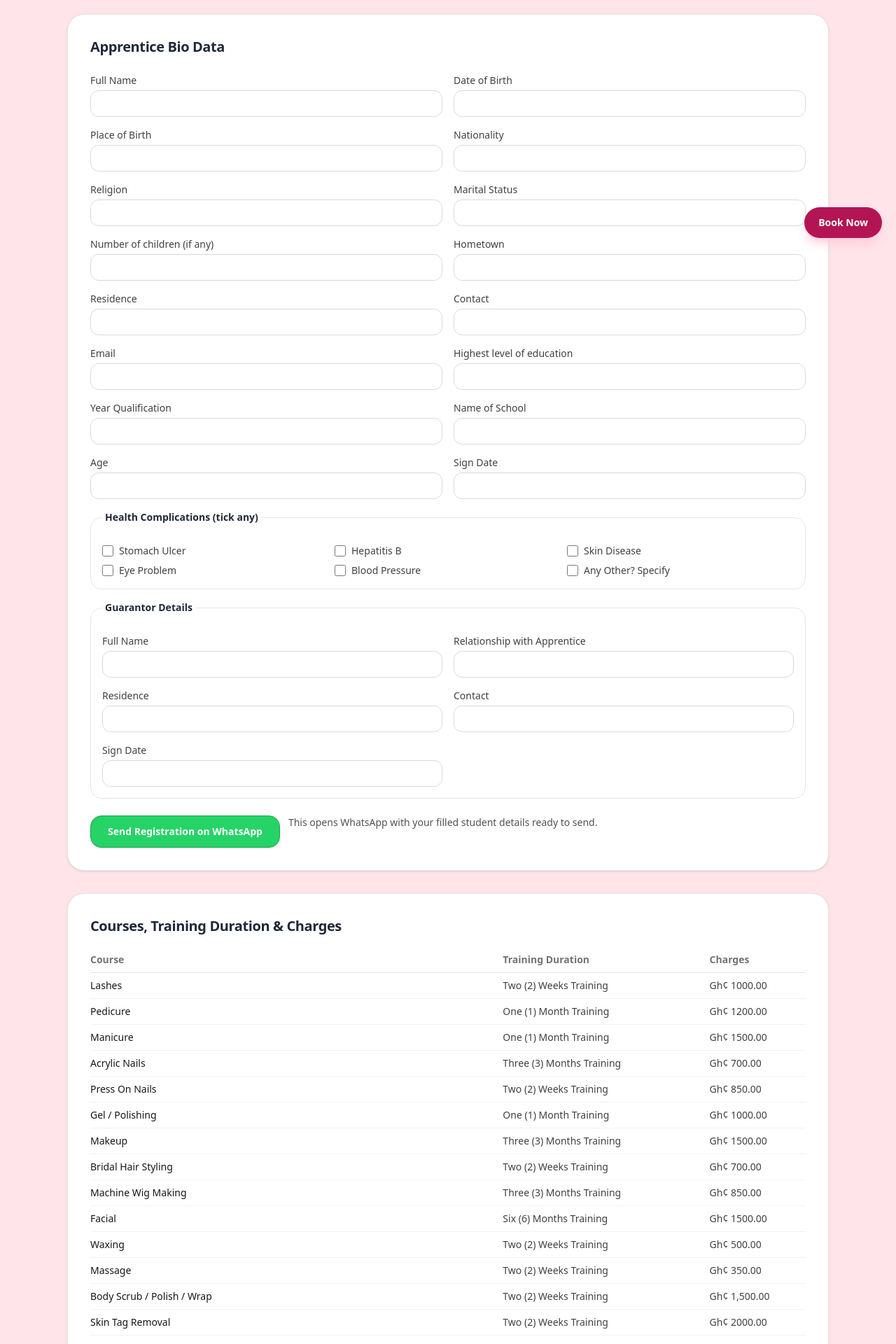
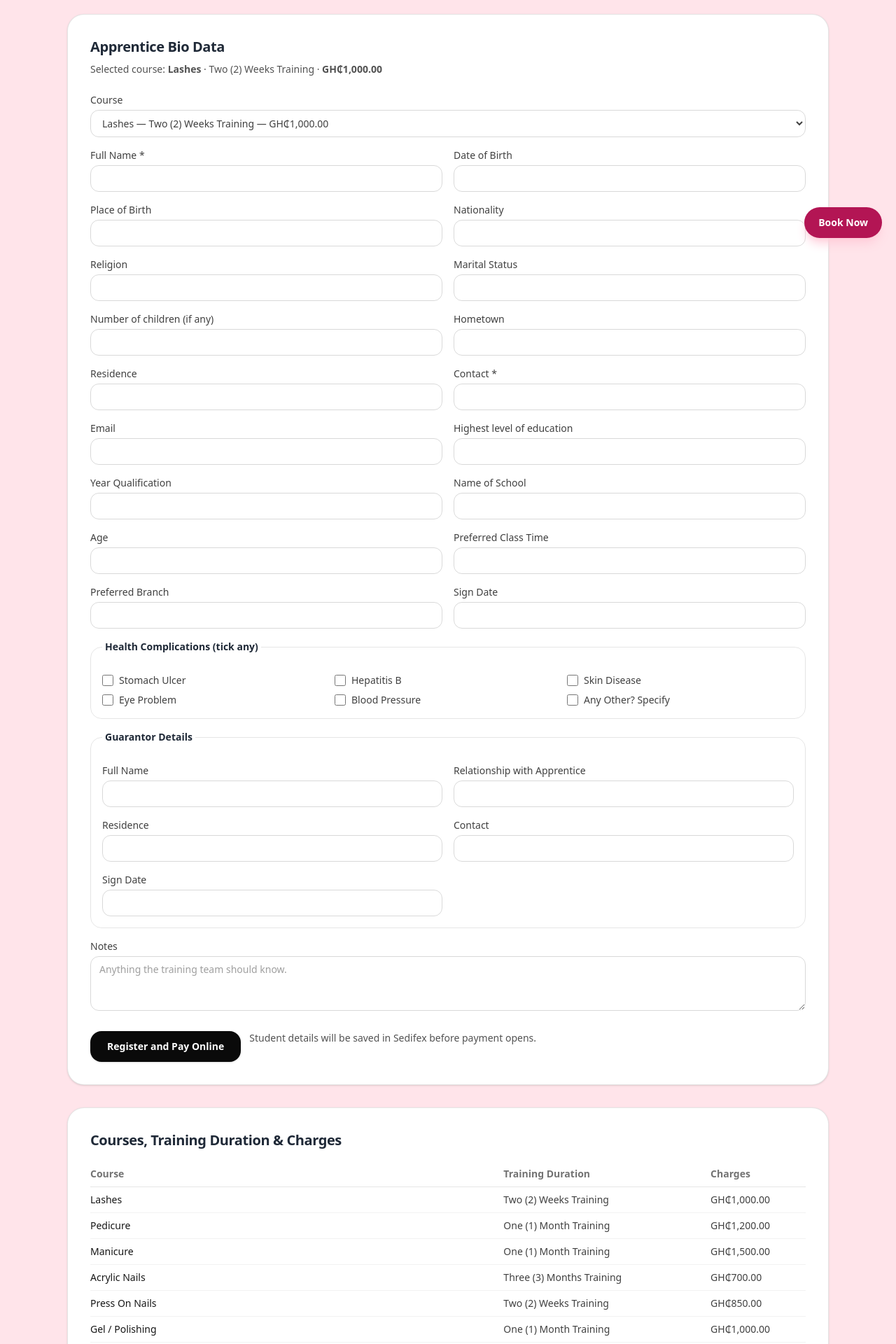
Before and after one commit to learngermanghana/glittering, a Next.js app: page /training in a window 1280 px wide. Shown: the part 440-2360 px from the top of the page at 70% size. Built offline with nearby package versions, Linux system fonts and the light colour scheme.

Commit message:
Use Sedifex checkout for training registration

```diff
--- a/src/app/training/page.tsx
+++ b/src/app/training/page.tsx
@@ -1,7 +1,7 @@
 "use client";
 
 import Image from "next/image";
-import { FormEvent } from "react";
+import { FormEvent, useMemo, useState } from "react";
 import { Container } from "@/components/Container";
 import { SectionTitle } from "@/components/SectionTitle";
 import { SITE } from "@/lib/site";
@@ -18,7 +18,7 @@ const healthComplications = [
 const trainingGallery = ["/training/1.jpeg", "/training/2.jpeg", "/training/3.jpeg", "/training/4.jpeg"];
 
 const apprenticeFields = [
-  { key: "full_name", label: "Full Name" },
+  { key: "full_name", label: "Full Name", required: true },
   { key: "date_of_birth", label: "Date of Birth" },
   { key: "place_of_birth", label: "Place of Birth" },
   { key: "nationality", label: "Nationality" },
@@ -27,12 +27,14 @@ const apprenticeFields = [
   { key: "children_count", label: "Number of children (if any)" },
   { key: "hometown", label: "Hometown" },
   { key: "residence", label: "Residence" },
-  { key: "contact", label: "Contact" },
+  { key: "contact", label: "Contact", required: true },
   { key: "email", label: "Email" },
   { key: "education", label: "Highest level of education" },
   { key: "qualification_year", label: "Year Qualification" },
   { key: "school_name", label: "Name of School" },
   { key: "age", label: "Age" },
+  { key: "preferred_class_time", label: "Preferred Class Time" },
+  { key: "branch", label: "Preferred Branch" },
   { key: "apprentice_sign_date", label: "Sign Date" },
 ];
 
@@ -45,104 +47,121 @@ const guarantorFields = [
 ];
 
 const courseRows = [
-  { course: "Lashes", duration: "Two (2) Weeks Training", charge: "Gh¢ 1000.00" },
-  { course: "Pedicure", duration: "One (1) Month Training", charge: "Gh¢ 1200.00" },
-  { course: "Manicure", duration: "One (1) Month Training", charge: "Gh¢ 1500.00" },
-  { course: "Acrylic Nails", duration: "Three (3) Months Training", charge: "Gh¢ 700.00" },
-  { course: "Press On Nails", duration: "Two (2) Weeks Training", charge: "Gh¢ 850.00" },
-  { course: "Gel / Polishing", duration: "One (1) Month Training", charge: "Gh¢ 1000.00" },
-  { course: "Makeup", duration: "Three (3) Months Training", charge: "Gh¢ 1500.00" },
-  { course: "Bridal Hair Styling", duration: "Two (2) Weeks Training", charge: "Gh¢ 700.00" },
-  { course: "Machine Wig Making", duration: "Three (3) Months Training", charge: "Gh¢ 850.00" },
-  { course: "Facial", duration: "Six (6) Months Training", charge: "Gh¢ 1500.00" },
-  { course: "Waxing", duration: "Two (2) Weeks Training", charge: "Gh¢ 500.00" },
-  { course: "Massage", duration: "Two (2) Weeks Training", charge: "Gh¢ 350.00" },
-  { course: "Body Scrub / Polish / Wrap", duration: "Two (2) Weeks Training", charge: "Gh¢ 1,500.00" },
-  { course: "Skin Tag Removal", duration: "Two (2) Weeks Training", charge: "Gh¢ 2000.00" },
-  { course: "Piercing", duration: "Two (2) Weeks Training", charge: "Gh¢ 2000.00" },
-  { course: "Tying of Gele / Lash Extension", duration: "Two (2) Weeks Training", charge: "Gh¢ 2000.00" },
-  { course: "Breast Enlargement / Firming", duration: "Six (6) Months Training", charge: "Gh¢ 2000.00" },
-  { course: "Body Sculpting / Cavitation + Wood Therapy", duration: "Six (6) Months Training", charge: "Gh¢ 2000.00" },
-  { course: "Butt Vacuum / Hip Vacuum / Fat Dissolving", duration: "Six (6) Months Training", charge: "Gh¢ 2000.00" },
-  { course: "Stretch Marks / Tattoo / Scar Removal", duration: "Six (6) Months Training", charge: "Gh¢ 2000.00" },
-  { course: "Micro Blading Brows", duration: "Three (3) Months Training", charge: "Gh¢ 1500.00" },
-  { course: "Corn roll / Rasta / Sow-in / Installation", duration: "One (1) Year Training", charge: "Gh¢ 1500.00" },
-  { course: "Hair Washing / Hair Treatment / Hair Touch up / Locks", duration: "Three (3) Months Training", charge: "Gh¢ 700.00" },
+  { course: "Lashes", duration: "Two (2) Weeks Training", price: 1000 },
+  { course: "Pedicure", duration: "One (1) Month Training", price: 1200 },
+  { course: "Manicure", duration: "One (1) Month Training", price: 1500 },
+  { course: "Acrylic Nails", duration: "Three (3) Months Training", price: 700 },
+  { course: "Press On Nails", duration: "Two (2) Weeks Training", price: 850 },
+  { course: "Gel / Polishing", duration: "One (1) Month Training", price: 1000 },
+  { course: "Makeup", duration: "Three (3) Months Training", price: 1500 },
+  { course: "Bridal Hair Styling", duration: "Two (2) Weeks Training", price: 700 },
+  { course: "Machine Wig Making", duration: "Three (3) Months Training", price: 850 },
+  { course: "Facial", duration: "Six (6) Months Training", price: 1500 },
+  { course: "Waxing", duration: "Two (2) Weeks Training", price: 500 },
+  { course: "Massage", duration: "Two (2) Weeks Training", price: 350 },
+  { course: "Body Scrub / Polish / Wrap", duration: "Two (2) Weeks Training", price: 1500 },
+  { course: "Skin Tag Removal", duration: "Two (2) Weeks Training", price: 2000 },
+  { course: "Piercing", duration: "Two (2) Weeks Training", price: 2000 },
+  { course: "Tying of Gele / Lash Extension", duration: "Two (2) Weeks Training", price: 2000 },
+  { course: "Breast Enlargement / Firming", duration: "Six (6) Months Training", price: 2000 },
+  { course: "Body Sculpting / Cavitation + Wood Therapy", duration: "Six (6) Months Training", price: 2000 },
+  { course: "Butt Vacuum / Hip Vacuum / Fat Dissolving", duration: "Six (6) Months Training", price: 2000 },
+  { course: "Stretch Marks / Tattoo / Scar Removal", duration: "Six (6) Months Training", price: 2000 },
+  { course: "Micro Blading Brows", duration: "Three (3) Months Training", price: 1500 },
+  { course: "Corn roll / Rasta / Sow-in / Installation", duration: "One (1) Year Training", price: 1500 },
+  { course: "Hair Washing / Hair Treatment / Hair Touch up / Locks", duration: "Three (3) Months Training", price: 700 },
 ];
 
+function readFormGroup(formData: FormData, fields: Array<{ key: string; label: string }>) {
+  return Object.fromEntries(fields.map(({ key }) => [key, String(formData.get(key) ?? "").trim()]));
+}
+
 export default function TrainingPage() {
-  const whatsappNumber = SITE.phoneIntl.replace(/\D/g, "");
+  const [selectedCourse, setSelectedCourse] = useState(courseRows[0]?.course ?? "");
+  const [isSubmitting, setIsSubmitting] = useState(false);
+  const [message, setMessage] = useState<{ type: "success" | "error"; text: string } | null>(null);
+  const selectedCourseRow = useMemo(() => courseRows.find((row) => row.course === selectedCourse) ?? courseRows[0], [selectedCourse]);
+  const currency = useMemo(() => new Intl.NumberFormat("en-GH", { style: "currency", currency: "GHS" }), []);
 
-  const handleSubmit = (event: FormEvent<HTMLFormElement>) => {
+  const handleSubmit = async (event: FormEvent<HTMLFormElement>) => {
     event.preventDefault();
+    setMessage(null);
     const formData = new FormData(event.currentTarget);
+    const apprentice = readFormGroup(formData, apprenticeFields);
+    const guarantor = readFormGroup(formData, guarantorFields);
+    const selectedHealthConditions = healthComplications.filter((item) => formData.get(`health_${item}`) === "on");
 
-    const studentDetails = apprenticeFields
-      .map(({ key, label }) => `${label}: ${String(formData.get(key) ?? "").trim() || "N/A"}`)
-      .join("\n");
+    if (!selectedCourseRow) {
+      setMessage({ type: "error", text: "Please select a course." });
+      return;
+    }
+    if (!apprentice.full_name) {
+      setMessage({ type: "error", text: "Please enter the apprentice full name." });
+      return;
+    }
+    if (!apprentice.contact && !apprentice.email) {
+      setMessage({ type: "error", text: "Please enter phone contact or email." });
+      return;
+    }
 
-    const guarantorDetails = guarantorFields
-      .map(({ key, label }) => `${label}: ${String(formData.get(key) ?? "").trim() || "N/A"}`)
-      .join("\n");
-
-    const selectedHealthConditions = healthComplications
-      .filter((item) => formData.get(`health_${item}`) === "on")
-      .join(", ");
-
-    const message = [
-      "Hello Glittering Spa, I want to register for training.",
-      "",
-      "Apprentice Bio Data",
-      studentDetails,
-      "",
-      "Health Complications",
-      selectedHealthConditions || "None selected",
-      "",
-      "Guarantor Details",
-      guarantorDetails,
-    ].join("\n");
-
-    const whatsappUrl = `https://wa.me/${whatsappNumber}?text=${encodeURIComponent(message)}`;
-    window.open(whatsappUrl, "_blank", "noopener,noreferrer");
+    setIsSubmitting(true);
+    try {
+      const response = await fetch("/api/training/checkout", {
+        method: "POST",
+        headers: { "Content-Type": "application/json" },
+        body: JSON.stringify({
+          course: selectedCourseRow.course,
+          coursePrice: selectedCourseRow.price,
+          duration: selectedCourseRow.duration,
+          apprentice,
+          guarantor,
+          healthComplications: selectedHealthConditions,
+          notes: String(formData.get("notes") ?? "").trim(),
+        }),
+      });
+      const data = (await response.json().catch(() => ({}))) as { error?: string; checkoutUrl?: string; authorizationUrl?: string };
+      const checkoutUrl = data.checkoutUrl || data.authorizationUrl;
+      if (!response.ok || !checkoutUrl) throw new Error(data.error || "Unable to open checkout.");
+      setMessage({ type: "success", text: "Registration saved. Redirecting to secure checkout..." });
+      window.location.href = checkoutUrl;
+    } catch (error) {
+      setMessage({ type: "error", text: error instanceof Error ? error.message : "Unable to create registration checkout." });
+      setIsSubmitting(false);
+    }
   };
 
   return (
     <Container>
       <section className="py-12 sm:py-16">
-        <SectionTitle
-          title="Training School Registration"
-          subtitle="Fill this form and click Send to share your registration details instantly on WhatsApp."
-        />
+        <SectionTitle title="Training School Registration" subtitle="Register for a beauty course, save your student details in Sedifex, and continue to secure online payment." />
 
         <div className="mt-8 grid gap-4 sm:grid-cols-2 lg:grid-cols-4">
           {trainingGallery.map((src, index) => (
             <div key={src} className="relative aspect-[4/3] overflow-hidden rounded-2xl border border-black/10 bg-white">
-              <Image
-                src={src}
-                alt={`Training photo ${index + 1}`}
-                fill
-                className="object-cover"
-                sizes="(max-width: 640px) 100vw, (max-width: 1024px) 50vw, 25vw"
-              />
+              <Image src={src} alt={`Training photo ${index + 1}`} fill className="object-cover" sizes="(max-width: 640px) 100vw, (max-width: 1024px) 50vw, 25vw" />
             </div>
           ))}
         </div>
 
-        <div className="mt-8 rounded-3xl border border-black/10 bg-white p-6 sm:p-8 shadow-sm">
+        <div className="mt-8 rounded-3xl border border-black/10 bg-white p-6 shadow-sm sm:p-8">
           <h2 className="text-xl font-semibold">Apprentice Bio Data</h2>
+          <p className="mt-2 text-sm text-neutral-600">Selected course: <strong>{selectedCourseRow.course}</strong> · {selectedCourseRow.duration} · <strong>{currency.format(selectedCourseRow.price)}</strong></p>
           <form className="mt-6 grid gap-4 sm:grid-cols-2" onSubmit={handleSubmit}>
-            {apprenticeFields.map(({ key, label }) => (
+            <label className="text-sm text-neutral-700 sm:col-span-2">
+              <span className="mb-1 block font-medium">Course</span>
+              <select value={selectedCourse} onChange={(event) => setSelectedCourse(event.target.value)} className="w-full rounded-xl border border-black/15 px-3 py-2 text-sm outline-none focus:border-brand-700">
+                {courseRows.map((row) => <option key={row.course} value={row.course}>{row.course} — {row.duration} — {currency.format(row.price)}</option>)}
+              </select>
+            </label>
+
+            {apprenticeFields.map(({ key, label, required }) => (
               <label key={key} className="text-sm text-neutral-700">
-                <span className="mb-1 block font-medium">{label}</span>
-                <input
-                  type="text"
-                  name={key}
-                  className="w-full rounded-xl border border-black/15 px-3 py-2 text-sm outline-none focus:border-brand-700"
-                />
+                <span className="mb-1 block font-medium">{label}{required ? " *" : ""}</span>
+                <input type={key === "email" ? "email" : "text"} name={key} required={required} className="w-full rounded-xl border border-black/15 px-3 py-2 text-sm outline-none focus:border-brand-700" />
               </label>
             ))}
 
-            <fieldset className="sm:col-span-2 rounded-2xl border border-black/10 p-4">
+            <fieldset className="rounded-2xl border border-black/10 p-4 sm:col-span-2">
               <legend className="px-1 text-sm font-semibold">Health Complications (tick any)</legend>
               <div className="mt-3 grid gap-2 sm:grid-cols-2 md:grid-cols-3">
                 {healthComplications.map((item) => (
@@ -154,76 +173,49 @@ export default function TrainingPage() {
               </div>
             </fieldset>
 
-            <fieldset className="sm:col-span-2 rounded-2xl border border-black/10 p-4">
+            <fieldset className="rounded-2xl border border-black/10 p-4 sm:col-span-2">
               <legend className="px-1 text-sm font-semibold">Guarantor Details</legend>
               <div className="mt-3 grid gap-4 sm:grid-cols-2">
                 {guarantorFields.map(({ key, label }) => (
                   <label key={key} className="text-sm text-neutral-700">
                     <span className="mb-1 block font-medium">{label}</span>
-                    <input
-                      type="text"
-                      name={key}
-                      className="w-full rounded-xl border border-black/15 px-3 py-2 text-sm outline-none focus:border-brand-700"
-                    />
+                    <input type="text" name={key} className="w-full rounded-xl border border-black/15 px-3 py-2 text-sm outline-none focus:border-brand-700" />
                   </label>
                 ))}
               </div>
             </fieldset>
 
-            <div className="sm:col-span-2 flex flex-wrap gap-3 pt-2">
-              <button
-                type="submit"
-                className="inline-flex items-center justify-center rounded-2xl border border-[#1da851] bg-[#25D366] px-6 py-3 text-sm font-semibold text-white shadow-sm transition-colors hover:bg-[#1da851] focus-visible:outline-none focus-visible:ring-2 focus-visible:ring-[#1da851]/40"
-              >
-                Send Registration on WhatsApp
+            <label className="text-sm text-neutral-700 sm:col-span-2">
+              <span className="mb-1 block font-medium">Notes</span>
+              <textarea name="notes" rows={3} className="w-full rounded-xl border border-black/15 px-3 py-2 text-sm outline-none focus:border-brand-700" placeholder="Anything the training team should know." />
+            </label>
+
+            <div className="flex flex-wrap gap-3 pt-2 sm:col-span-2">
+              <button type="submit" disabled={isSubmitting} className="inline-flex items-center justify-center rounded-2xl bg-neutral-950 px-6 py-3 text-sm font-semibold text-white shadow-sm transition-colors hover:bg-neutral-800 disabled:cursor-not-allowed disabled:bg-neutral-400">
+                {isSubmitting ? "Preparing checkout..." : "Register and Pay Online"}
               </button>
-              <span className="text-sm text-neutral-600">
-                This opens WhatsApp with your filled student details ready to send.
-              </span>
+              <span className="text-sm text-neutral-600">Student details will be saved in Sedifex before payment opens.</span>
             </div>
+            {message && <div className={`rounded-2xl border px-4 py-3 text-sm sm:col-span-2 ${message.type === "success" ? "border-emerald-200 bg-emerald-50 text-emerald-800" : "border-red-200 bg-red-50 text-red-800"}`}>{message.text}</div>}
           </form>
         </div>
 
-        <div className="mt-8 rounded-3xl border border-black/10 bg-white p-6 sm:p-8 shadow-sm">
+        <div className="mt-8 rounded-3xl border border-black/10 bg-white p-6 shadow-sm sm:p-8">
           <h2 className="text-xl font-semibold">Courses, Training Duration & Charges</h2>
           <div className="mt-4 overflow-x-auto">
             <table className="w-full min-w-[680px] text-left text-sm">
-              <thead>
-                <tr className="border-b border-black/10 text-neutral-500">
-                  <th className="py-2 pr-4 font-semibold">Course</th>
-                  <th className="py-2 pr-4 font-semibold">Training Duration</th>
-                  <th className="py-2 font-semibold">Charges</th>
-                </tr>
-              </thead>
-              <tbody>
-                {courseRows.map((row) => (
-                  <tr key={row.course} className="border-b border-black/5 align-top">
-                    <td className="py-2 pr-4 font-medium text-neutral-900">{row.course}</td>
-                    <td className="py-2 pr-4 text-neutral-700">{row.duration}</td>
-                    <td className="py-2 text-neutral-700">{row.charge}</td>
-                  </tr>
-                ))}
-              </tbody>
+              <thead><tr className="border-b border-black/10 text-neutral-500"><th className="py-2 pr-4 font-semibold">Course</th><th className="py-2 pr-4 font-semibold">Training Duration</th><th className="py-2 font-semibold">Charges</th></tr></thead>
+              <tbody>{courseRows.map((row) => <tr key={row.course} className="border-b border-black/5 align-top"><td className="py-2 pr-4 font-medium text-neutral-900">{row.course}</td><td className="py-2 pr-4 text-neutral-700">{row.duration}</td><td className="py-2 text-neutral-700">{currency.format(row.price)}</td></tr>)}</tbody>
             </table>
           </div>
         </div>
 
         <div className="mt-8 rounded-3xl border border-black/10 bg-neutral-50 p-6 sm:p-8">
           <h2 className="text-xl font-semibold">Bye Laws & Starter Items</h2>
-          <ol className="mt-4 list-decimal space-y-2 pl-5 text-sm text-neutral-700">
-            <li>Apprentice should respect mistress, senior apprentices, and clients.</li>
-            <li>If apprentice stops work, guarantor pays outstanding balance and paid cash is not refundable.</li>
-            <li>Apprentice should report at 7:00am to tidy up the shop and obey instructions.</li>
-            <li>Repeated absence without permission may lead to punishment, suspension, or dismissal.</li>
-            <li>Parents/Guardian are permitted to visit apprentice regularly.</li>
-          </ol>
-          <div className="mt-5 text-sm text-neutral-700">
-            Required starter items: 2 Plastic Chairs, 1 Crate of Malt, 3 Uniforms, 2 Big Towels.
-          </div>
+          <ol className="mt-4 list-decimal space-y-2 pl-5 text-sm text-neutral-700"><li>Apprentice should respect mistress, senior apprentices, and clients.</li><li>If apprentice stops work, guarantor pays outstanding balance and paid cash is not refundable.</li><li>Apprentice should report at 7:00am to tidy up the shop and obey instructions.</li><li>Repeated absence without permission may lead to punishment, suspension, or dismissal.</li><li>Parents/Guardian are permitted to visit apprentice regularly.</li></ol>
+          <div className="mt-5 text-sm text-neutral-700">Required starter items: 2 Plastic Chairs, 1 Crate of Malt, 3 Uniforms, 2 Big Towels.</div>
           <div className="mt-3 text-sm font-medium text-neutral-900">Signatories: Manageress • Apprentice • Guarantor</div>
-          <p className="mt-5 text-sm text-neutral-700">
-            For help with this form, please call or WhatsApp {SITE.phoneIntl}.
-          </p>
+          <p className="mt-5 text-sm text-neutral-700">For help with this form, please call or WhatsApp {SITE.phoneIntl}.</p>
         </div>
       </section>
     </Container>
```
